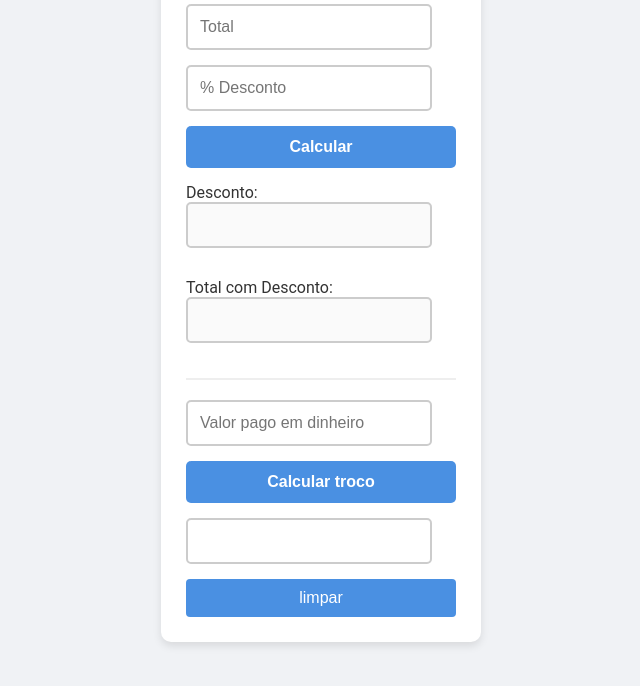
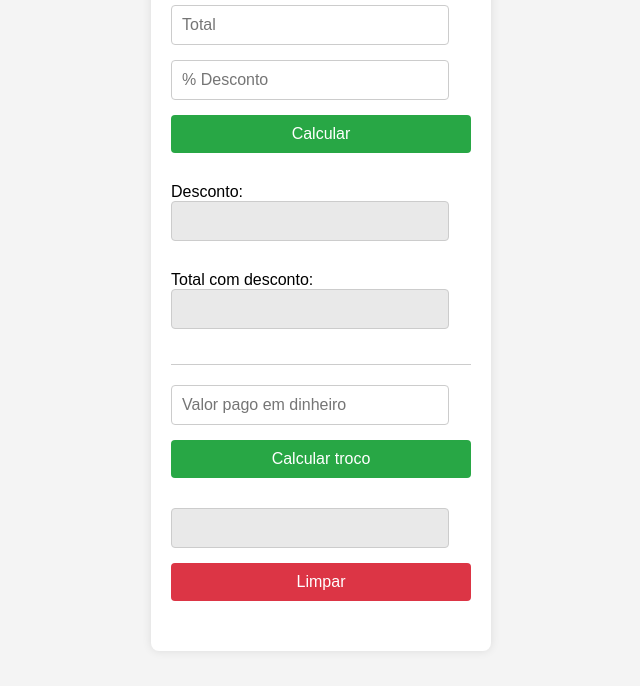
Before and after one commit to nicolasdepaulla/javascript, a website: page exercicios/pdv/index.html in a window 1280 px wide. Shown: the part 114-800 px from the top of the page, without its empty margins (319-959 px from the left). Drawn offline with Linux system fonts and the light colour scheme.

Commit message:
Add files via upload

```diff
--- a/exercicios/pdv/desconto.js
+++ b/exercicios/pdv/desconto.js
@@ -3,28 +3,23 @@
  * @author Nicolas de Paula Pacheco
  */
 
-let total, desconto, pago, troco
-function calcular() {
-    total = Number(frmflex.txtTotal.value)
-    desconto = Number(frmflex.txtPorcentagem.value)
-    pago = Number(frmflex.txtvalorPago.value)
-    troco = Number(frmflex.txtTroco.value)
+let totalC, desc, Pago, end
 
-    const total = (total)
-    const desconto = (desconto)
+function total() {
+    totalC = Number(frmPdv.txtTotal.value)
+    desc = Number(frmPdv.txtPorcentagem.value)
 
-    //validação de campos obrigatorio
-    if (frmflex.txtTotal.value === "") {
-        frmflex.txtTotal.value.focus()
-    } else if (frmflex.txtPorcentagem.value === "") {
-        frmflex.txtPorcentagem.value.focus()
-    } else if (frmflex.txtvalorPago.value === "") {
-        frmflex.txtvalorPago.value.focus()
-    } else if (frmflex.txtTroco.value === "") {
-        frmflex.txtTroco.value.focus()
-    }
+    let totalDesconto = (totalC * desc) / 100
+    end = totalC - totalDesconto
 
+    frmPdv.txtDesconto.value = `${totalDesconto}`
+    frmPdv.txtTotalDesconto.value = `${end}`
 }
-function limpar() {
-    document.getElementById('status').src = "imgg/flex.png"
+
+function calcularTroco() {
+    Pago = Number(frmPdv.txtValorPago.value)
+    end = Number(frmPdv.txtTotalDesconto.value)
+    let trocoFinal = Pago - end
+
+    frmPdv.txtTroco.value = `${trocoFinal}`
 }
--- a/exercicios/pdv/index.html
+++ b/exercicios/pdv/index.html
@@ -10,21 +10,21 @@
 
 <body>
 
-    <form name="frmpdv">
+    <form name = "frmPdv">
         <h1>PDV</h1>
-    <input type="text" name="txtTotal" placeholder="Total">
+        <input type="text" name="txtTotal" placeholder="Total">
+        <input type="text" name="txtPorcentagem" placeholder="% Desconto" size="10">
+        <p><Input type="button" value="Calcular" onclick="total()"></p>
+        <p>Desconto: <input type="text" name="txtDesconto" disabled></p>
+        <p>Total com desconto: <input type="text" name="txtTotalDesconto" disabled></p>
+        <hr>
+        <input type="text" name="txtValorPago" placeholder="Valor pago em dinheiro">
+        <p><input type="button" value="Calcular troco" onclick="calcularTroco()"></p>
+        <input type="text" name="txtTroco" disabled>
+        <p><Input type="reset" value="Limpar"></p>
+    </form>
 
-    <input type="text" name="txtPorcentagem" placeholder="% Desconto" size="10">
-    <p><input type="button" value="Calcular" onclick="calcular"></p>
-    <p>Desconto: <input type="text" name="txtDesconto" disabled></p>
-    <p>Total com Desconto: <input type="text" name="txtTotalDesconto" disabled></p>
-    <hr>
-    <input type="text" name="txtvalorPago" placeholder="Valor pago em dinheiro">
-    <p><input type="button" value="Calcular troco"></p>
-    <input type="text" name="txtTroco">
-    <input type="reset" value="limpar" onclick="limpar()">
-</form>
+    <script src="desconto.js"></script>
 </body>
-<script src="desconto.js"></script>
 
 </html>
--- a/exercicios/pdv/style.css
+++ b/exercicios/pdv/style.css
@@ -3,100 +3,87 @@ Folha de estilo para PDV
 @author Nicolas de paula Pacheco
 */
 
-
-
-* {
+body {
+    font-family: Arial, sans-serif;
+    background-color: #f4f4f4;
     margin: 0;
     padding: 0;
-    box-sizing: border-box;
-}
-
-
-body {
-    font-family: 'Roboto', sans-serif;
-    background-color: #f0f2f5;
     display: flex;
     justify-content: center;
     align-items: center;
     height: 100vh;
-    color: #333;
 }
 
-
-form[name="frmpdv"] {
-    background-color: #fff;
-    padding: 25px;
-    border-radius: 10px;
-    box-shadow: 0 4px 8px rgba(0, 0, 0, 0.1);
-    width: 320px;
+form {
+    background-color: #ffffff;
+    padding: 20px;
+    border-radius: 8px;
+    box-shadow: 0 0 10px rgba(0, 0, 0, 0.1);
+    width: 300px;
 }
 
-
 h1 {
+    font-size: 24px;
+    color: #333;
+    margin-bottom: 20px;
     text-align: center;
-    margin-bottom: 20px;
-    color: #4a90e2;
-    font-size: 24px;
-    font-weight: 700;
 }
 
-
 input[type="text"] {
-    width: calc(100% - 24px);
-    padding: 12px;
+    width: calc(100% - 22px);
+    padding: 10px;
     margin-bottom: 15px;
-    border: 2px solid #ccc;
-    border-radius: 5px;
+    border: 1px solid #ccc;
+    border-radius: 4px;
     font-size: 16px;
-    transition: border-color 0.3s;
+    box-sizing: border-box;
 }
 
-input[type="text"]:focus {
-    border-color: #4a90e2;
-    outline: none;
+input[type="text"]:disabled {
+    background-color: #e9e9e9;
 }
 
-
-input[type="button"] {
-    width: 100%;
-    padding: 12px;
-    background-color: #4a90e2;
-    color: #fff;
-    border: none;
-    border-radius: 5px;
-    font-size: 16px;
-    font-weight: 600;
-    cursor: pointer;
-    transition: background-color 0.3s;
-}
-
-input[type="button"]:hover {
-    background-color: #357abd;
-}
-
-
-p {
-    margin-bottom: 15px;
-}
-
-
-hr {
-    margin: 20px 0;
-    border: none;
-    border-top: 2px solid #eee;
-}
-
-
+input[type="button"],
 input[type="reset"] {
     width: 100%;
     padding: 10px;
-    background-color: #4a90e2;
-    color: #fff;
+    margin-bottom: 15px;
     border: none;
     border-radius: 4px;
     font-size: 16px;
     cursor: pointer;
+    color: #fff;
+    box-sizing: border-box;
 }
+
+input[type="button"] {
+    background-color: #28a745;
+}
+
+input[type="button"]:hover {
+    background-color: #218838;
+}
+
+input[type="reset"] {
+    background-color: #dc3545;
+}
+
 input[type="reset"]:hover {
-    background-color: #357abd;
+    background-color: #c82333;
 }
+
+p {
+    margin: 0 0 15px 0;
+}
+
+hr {
+    border: 0;
+    border-top: 1px solid #ccc;
+    margin: 20px 0;
+}
+
+@media (max-width: 400px) {
+    form {
+        width: 90%;
+    }
+}
```
